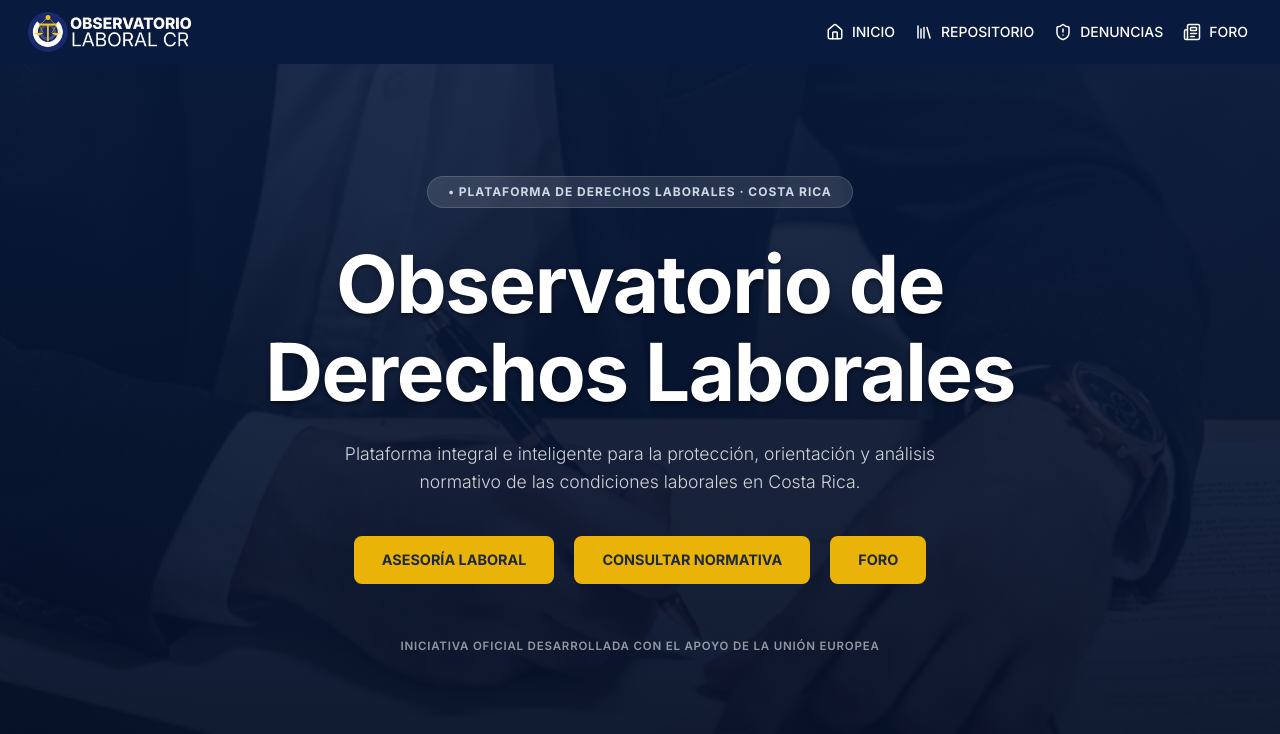
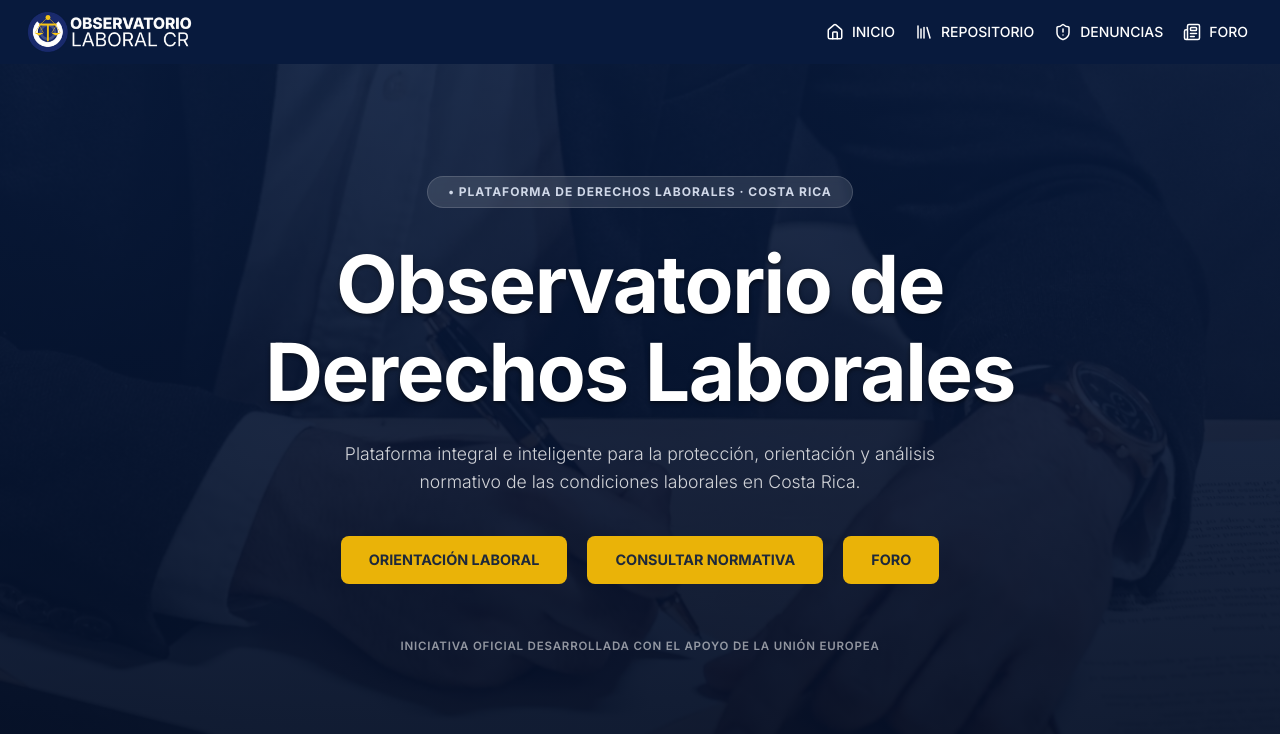
Before and after one commit to iiresodh-cr/Observatorio-laboral-frontend, a React (Vite) app: page / in a window 1280 px wide. Shown: the top 734 px of the page. Built offline with nearby package versions, Linux system fonts and the light colour scheme; no server answers; the database is empty.

Commit message:
Botón orientación laboral

```diff
--- a/src/pages/Home.jsx
+++ b/src/pages/Home.jsx
@@ -154,7 +154,7 @@ export default function Home() {
                 '&:hover': { bgcolor: '#ca8a04', boxShadow: 'none' }
               }}
             >
-              Asesoría Laboral
+              Orientación Laboral
             </Button>
             <Button
               component={RouterLink}
```
